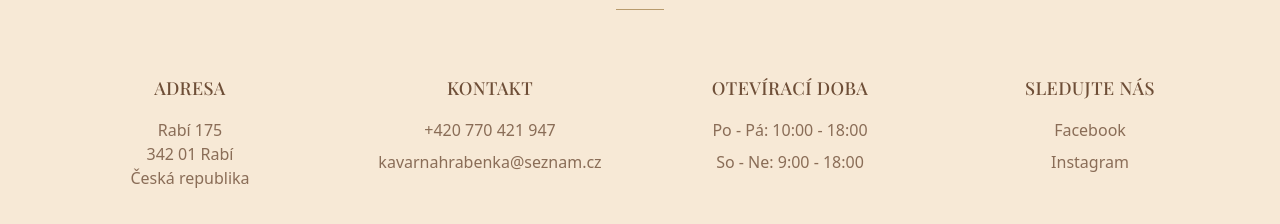
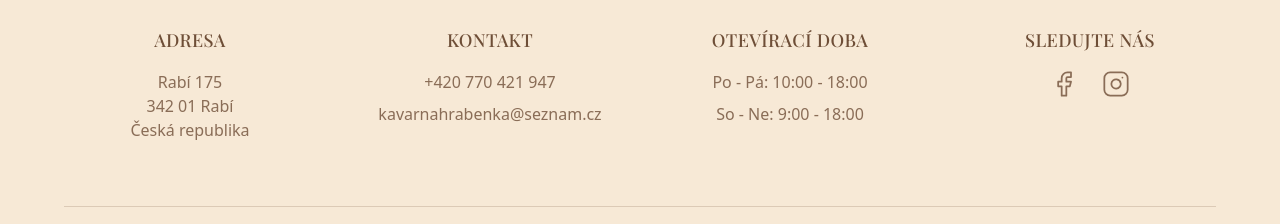
Before and after one commit to luciejachimova/hrabenka-cafe, a Next.js app: page / in a window 1280 px wide. Shown: the part 2457-2681 px from the top of the page. Built offline with nearby package versions, Linux system fonts and the light colour scheme; a web font is replaced by a local one.

Commit message:
Add icons, update SEO

```diff
--- a/app/components/AboutUs.tsx
+++ b/app/components/AboutUs.tsx
@@ -1,9 +1,9 @@
 export default function About() {
   return (
-    <section id="onas" className="py-24 px-12 sm:px-12  bg-[#fdf6ee]">
+    <section id="onas" className="py-24 px-12 sm:px-12 bg-[#fdf6ee]">
       <div className="max-w-6xl mx-auto px-3 sm:px-24">
 
-        <div className="text-center mb-20">
+        <div className="text-center mb-8">
           <h2 className="text-4xl font-serif text-[#6e4e37] font-medium mb-4">
             Vítejte v kavárně Hraběnka
           </h2>
--- a/app/components/Contact.tsx
+++ b/app/components/Contact.tsx
@@ -1,3 +1,4 @@
+import { Facebook, Instagram } from "lucide-react";
 export default function Contact() {
   return (
     <section className="bg-[#f7e9d6] py-20 px-6 sm:px-12">
@@ -62,22 +63,27 @@ export default function Contact() {
           <div className="space-y-4">
             <h3 className="text-lg font-medium uppercase tracking-wide text-[#b89b6d]">Sledujte nás</h3>
             <div className="space-y-2 text-[#6e4e37]/80">
-              <p>
+              <div className="flex justify-center gap-6">
                 <a
                   href="https://www.facebook.com/profile.php?id=61586315678056"
+                  target="_blank"
+                  rel="noopener noreferrer"
                   className="hover:text-[#b89b6d] transition-colors duration-300"
+                  aria-label="Facebook"
                 >
-                  Facebook
+                  <Facebook size={28} strokeWidth={1.5} />
                 </a>
-              </p>
-              <p>
+
                 <a
                   href="https://www.instagram.com/kavarnahrabenka/"
+                  target="_blank"
+                  rel="noopener noreferrer"
                   className="hover:text-[#b89b6d] transition-colors duration-300"
+                  aria-label="Instagram"
                 >
-                  Instagram
+                  <Instagram size={28} strokeWidth={1.5} />
                 </a>
-              </p>
+              </div>
             </div>
           </div>
 
--- a/app/components/Footer.tsx
+++ b/app/components/Footer.tsx
@@ -1,7 +1,7 @@
 export default function Footer() {
   return (
     <footer className="bg-gold text-[#6e4e37] py-6 text-center">
-      &copy; {new Date().getFullYear()} Lucie Myslík
+      &copy; {new Date().getFullYear()} Kavárna Hraběnka
     </footer>
   )
 }
--- a/app/layout.tsx
+++ b/app/layout.tsx
@@ -8,6 +8,23 @@ export const metadata = {
   title: 'Hraběnka – Kavárna & Cukrárna',
   icons: {
     icon: '/images/hrabenka.png'
+  },
+  openGraph: {
+    title: 'Kavárna Hraběnka',
+    description:
+           'Elegantní kavárna a cukrárna Hraběnka v městečku Rabí. Výběrová káva, poctivé dezerty a atmosféra zámecké kavárny.',
+    url: 'https://www.kavarnahrabenka.cz',
+    siteName: 'Kavárna Hraběnka',
+    locale: 'cs_CZ',
+    type: 'website',
+    images: [
+      {
+        url: '/images/hrabenka.jpg',
+        width: 1200,
+        height: 630,
+        alt: 'Kavárna Hraběnka'
+      }
+    ]
   }
 }
 
--- a/package.json
+++ b/package.json
@@ -9,6 +9,7 @@
     "lint": "next lint"
   },
   "dependencies": {
+    "lucide-react": "^0.562.0",
     "next": "^16.1.1",
     "react": "^19.2.3",
     "react-dom": "^19.2.3"
```
Also changed, not shown: 1 other file (tests, documents, lock files or other folders).
